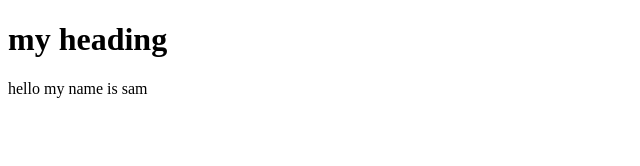
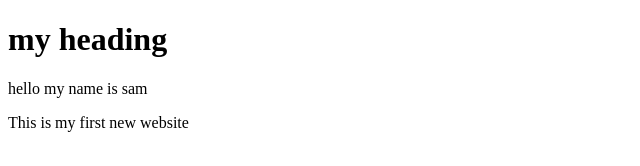
Before and after one commit to 1403-Phong/-my-first-website.-, a plain HTML site: page index.html in a window 1280 px wide. Shown: the whole page, without its empty margins (0-640 px from the left). Drawn offline with Linux system fonts and the light colour scheme.

Commit message:
add another paragraph

```diff
--- a/index.html
+++ b/index.html
@@ -3,11 +3,12 @@
 <head>
     <meta charset="UTF-8">
     <meta name="viewport" content="width=device-width, initial-scale=1.0">
-    <title>Document</title>
+    <title>My First Website</title>
 </head>
 <body>
     <h1>my heading</h1>
     <p>hello my name is sam</p>
+    <p>This is my first new website</p>
 
 </body>
 </html>
```
